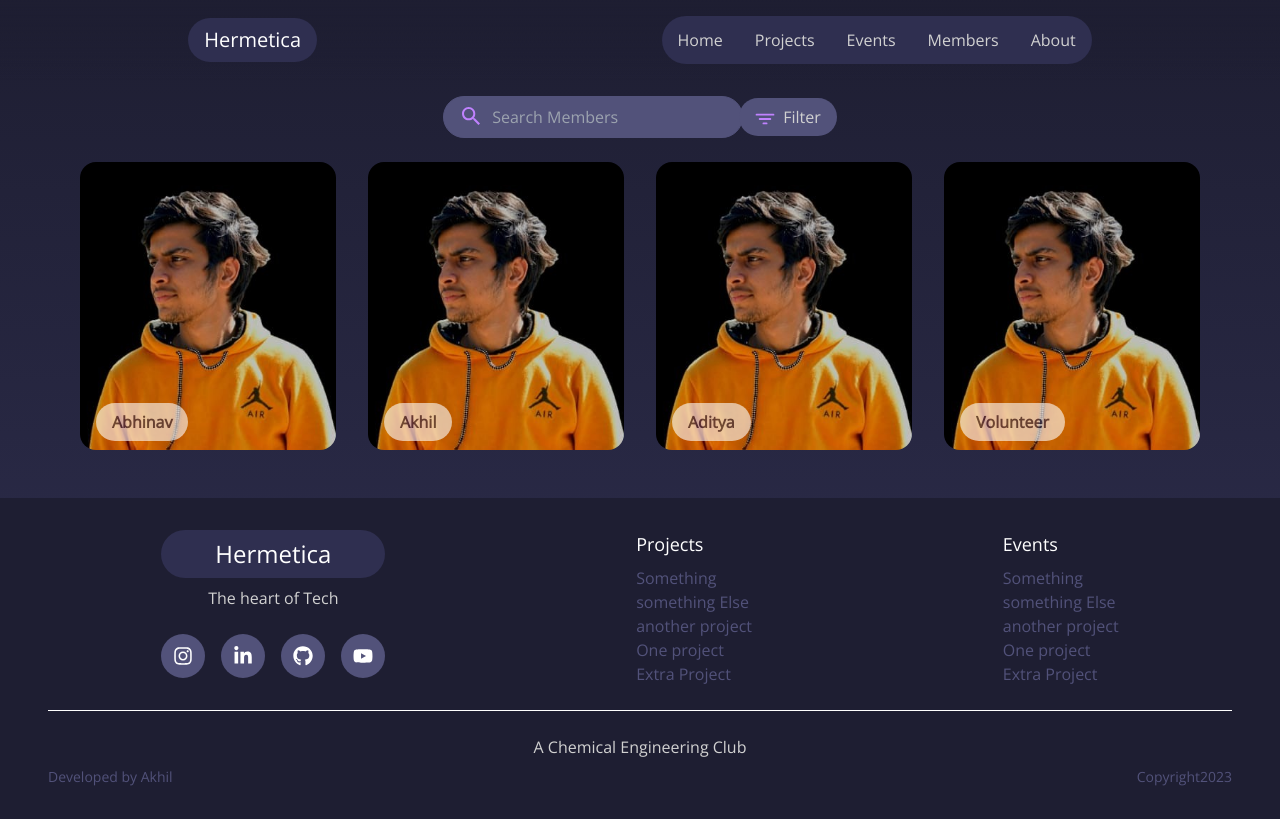
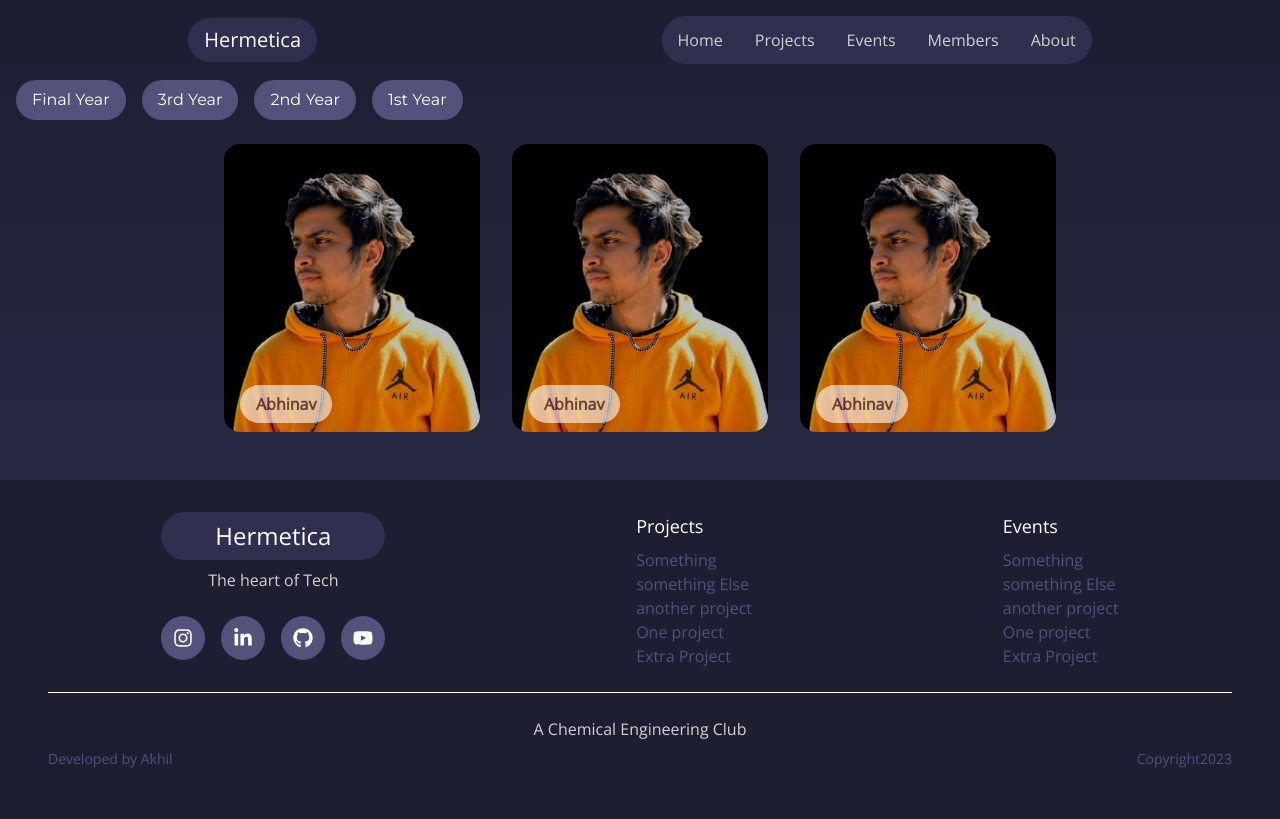
Before and after one commit to akhil683/Akhil_Portfolio, a React (Vite) app in the folder hermetica/: page /members in a window 1280 px wide. Built offline with nearby package versions, Linux system fonts and the light colour scheme.

Commit message:
created loader, filter member

```diff
--- a/hermetica/package.json
+++ b/hermetica/package.json
@@ -10,6 +10,7 @@
     "preview": "vite preview"
   },
   "dependencies": {
+    "@lottiefiles/react-lottie-player": "^3.5.3",
     "framer-motion": "^10.17.6",
     "react": "^18.2.0",
     "react-dom": "^18.2.0",
--- a/hermetica/src/App.jsx
+++ b/hermetica/src/App.jsx
@@ -1,7 +1,10 @@
-import React, { lazy, Suspense } from 'react';
+import React, { lazy, Suspense, useEffect, useState } from 'react';
 import { Routes, Route, useNavigate } from 'react-router-dom'
 import { ErrorBoundary } from 'react-error-boundary'
-import ErrorFallback from './components/ErrorFallback'
+import ErrorFallback from './components/ErrorFallback';
+
+import { TailSpin } from 'react-loader-spinner';
+import { Player } from '@lottiefiles/react-lottie-player';
 
 const About = lazy(() => import('./routes/About'))
 const Members = lazy(() => import('./routes/Members'))
@@ -15,7 +18,34 @@ import Footer from './components/Footer'
 import Header from './components/Header'
 // import Svg from './components/Svg';
 
+const Loader = () => {
+  return (
+    <div className='h-[90vh] flex justify-center items-center'>
+      <TailSpin
+      visible={true}
+      height="80"
+      width="80"
+      color="#c082ff"
+      ariaLabel="tail-spin-loading"
+      radius="2"
+      wrapperStyle={{}}
+      wrapperClass=""
+      />
+    </div>
+  )
+}
+
 const App = () => {
+
+  const [ isLoading, setIsLoading ] = useState(true);
+
+  useEffect(() => {
+    const timer = setTimeout(() => {
+      setIsLoading(false);
+    }, 5000);
+    return () => clearTimeout(timer);
+  })
+
   const navigate = useNavigate();
   const Data = {
     "Project": [
@@ -98,6 +128,24 @@ const App = () => {
           Image: "Something",
         },
         {
+          id: 5,
+          name: "Abhinav",
+          year: "Final Year",
+          Position: "Something",
+          Instagram: "Instagram",
+          LinkedIn: "linked in",
+          Image: "Something",
+        },
+        {
+          id: 6,
+          name: "Abhinav",
+          year: "Final Year",
+          Position: "Something",
+          Instagram: "Instagram",
+          LinkedIn: "linked in",
+          Image: "Something",
+        },
+        {
           id: 2,
           name: "Akhil",
           year: "Second Year",
@@ -109,7 +157,7 @@ const App = () => {
         {
           id: 3,
           name: "Aditya",
-          year: "Thrid Year",
+          year: "Third Year",
           Position: "Club Coordinator",
           Instagram: "Instagram",
           LinkedIn: "linked in",
@@ -128,12 +176,14 @@ const App = () => {
   }
   const { Project, Event, Member } = Data;
 
+  if(isLoading) {
+    return <iframe src="https://lottie.host/embed/ffd70ffd-82b2-4282-9a4a-184cbf67cf14/9MYlUbduoT.json" className='w-screen h-screen'></iframe>
+  }
+
   return (
     <div className='bg-gradient-to-b from-mainBg to-iconBg'>
+
       <Header />
-      {/* <div className='w-screen h-screen'>
-        <Svg />
-      </div> */}
       <div className='z-30'>
 
       <Routes>
@@ -143,7 +193,7 @@ const App = () => {
             FallbackComponent={ErrorFallback}
             onReset={() => navigate('/')}
             >
-            <Suspense fallback={<Footer />}>
+            <Suspense fallback={<Loader />}>
               <Home />
             </Suspense>
           </ErrorBoundary>}
@@ -154,7 +204,7 @@ const App = () => {
             FallbackComponent={ErrorFallback}
             onReset={() => navigate('/')}
             >
-            <Suspense fallback={<Footer />}>
+            <Suspense fallback={<Loader />}>
               <About />
             </Suspense>
           </ErrorBoundary>}
@@ -165,7 +215,7 @@ const App = () => {
             FallbackComponent={ErrorFallback}
             onReset={() => navigate('/')}
             >
-            <Suspense fallback={<Footer />}>
+            <Suspense fallback={<Loader />}>
               <Projects Projects={Project} />
             </Suspense>
           </ErrorBoundary>}
@@ -176,7 +226,7 @@ const App = () => {
             FallbackComponent={ErrorFallback}
             onReset={() => navigate('/')}
             >
-            <Suspense fallback={<Footer />}>
+            <Suspense fallback={<Loader />}>
               <Events Events={Event} />
             </Suspense>
           </ErrorBoundary>}
@@ -186,7 +236,7 @@ const App = () => {
             FallbackComponent={ErrorFallback}
             onReset={() => navigate('/')}
             >
-            <Suspense fallback={<Footer />}>
+            <Suspense fallback={<Loader />}>
               <Details data={Data} />
             </Suspense>
           </ErrorBoundary>}
@@ -197,7 +247,7 @@ const App = () => {
             FallbackComponent={ErrorFallback}
             onReset={() => navigate('/')}
             >
-            <Suspense fallback={<Footer />}>
+            <Suspense fallback={<Loader />}>
               <Members Members={Member} />
             </Suspense>
           </ErrorBoundary>}
@@ -208,15 +258,16 @@ const App = () => {
             FallbackComponent={ErrorFallback}
             onReset={() => navigate('/')}
             >
-            <Suspense fallback={<Footer />}>
+            <Suspense fallback={<Loader />}>
               <NoPage />
             </Suspense>
           </ErrorBoundary>}
           />
 
       </Routes>
-          </div>
-      <Footer />
+    </div>
+
+    <Footer />
     </div>
   )
 }
--- a/hermetica/src/components/Header.jsx
+++ b/hermetica/src/components/Header.jsx
@@ -63,8 +63,9 @@ const Header = () => {
       </div>
 
     </nav>
-
-    <MobileMenu control={control} />
+    <div onClick={() => setShowMenu(false)} className='sm:hidden fixed top-20 right-0 text-lg bg-violet bg-transparent z-30'>
+      <MobileMenu control={control} />
+    </div>
     </>
   )
 }
--- a/hermetica/src/components/Hero.jsx
+++ b/hermetica/src/components/Hero.jsx
@@ -6,7 +6,7 @@ import HeroImg from '../assets/profile.jpg';
 const Hero = () => {
 
   return (
-  <div className='min-h-[92vh] flex  gap-6 max-sm:flex-col justify-center items-center'>
+  <div className='min-h-[92vh] flex mx-8  gap-6 max-sm:flex-col justify-center items-center'>
 
       <div className='m-6'>
         <h1 className='text-4xl md:text-6xl mb-4'>This is <span className=' text-violet'>Hermetica</span></h1>
@@ -14,7 +14,7 @@ const Hero = () => {
       </div>
 
       <motion.div
-        className='m-6 sm:w-[400px] w-[350px] h-[400px] rounded-2xl overflow-hidden'
+        className='m-12 sm:w-[400px] w-full h-[380px] rounded-2xl overflow-hidden'
         drag
         dragConstraints={{
           right: 20,
--- a/hermetica/src/components/MemberCard.jsx
+++ b/hermetica/src/components/MemberCard.jsx
@@ -59,7 +59,7 @@ const MemberCard = ({ member }) => {
             //   scale: scrollYProgress,
             //   opacity: scrollYProgress,
             // }}
-          className='relative group overflow-hidden hover:shadow-lg duration-500 hover:scale-105 hover:shadow-iconbgHover'
+          className='relative group overflow-hidden hover:shadow-lg duration-500 hover:shadow-iconbgHover'
           >
           <div className='absolute flex gap-2 left-2 top-12 z-20 group-hover:top-2 opacity-0 group-hover:opacity-100 duration-500'>
             <span className='p-3 text-xl hover:bg-iconBg rounded-full bg-iconbgHover hover:text-violet hover:shadow-iconbgHover hover:shadow-md hover:scale-110 cursor-pointer duration-300'><FaInstagram /></span>
@@ -69,27 +69,11 @@ const MemberCard = ({ member }) => {
             <span className='px-4 py-2 rounded-full bg-mainText duration-200 opacity-60 group-hover:opacity-100'>{name}</span>
             <p className='px-4 py-2 mt-6 group-hover:mt-4 rounded-full bg-mainText duration-500 opacity-100 group-hover:opacity-100'>{Position}</p>
           </div>
-          <div className='sm:w-64 w-full sm:h-72 bg-violet rounded-2xl overflow-hidden'>
+          <div className='sm:w-64 w-full sm:h-72 rounded-2xl overflow-hidden'>
             <img className='w-full sm:h-full object-cover group-hover:scale-125 duration-500' src={Img} alt="" />
           </div>
         </motion.div>
-{/*
-        <motion.div
-        className='w-56 mt-6 fixed font-semibold max-sm:hidden'
-        style={{left: smoothMouse.x, top: smoothMouse.y}}
-        >
-        <div className='flex gap-4 text-center'>
-        <div className='w-10 bg-transparent border-2 border-mainText rounded-full'></div>
-        <p className='py-2 px-6 rounded-full bg-mainText text-mainBg'>{name}</p>
-        </div>
-        <div className='pt-2 backdrop-blur-md mt-4 bg-iconbgHover rounded-md'>
-        <div className='p-2 bg-iconBg rounded'>
-        <span>{position}</span>
-        <p className=' font-normal text-sm leading-tight text-subMainText text-justify'>Lorem ipsum dolor sit amet, consectetur adipisicing elit. Aut accusamus temporibus ratione minus? Natus sit id earum inventore commodi, repellat aliquam dicta pariatur omnis ex aut labore nesciunt consetur ut?</p>
-        </div>
-        </div>
-      </motion.div> */}
-      </div>
+    </div>
   )
 }
 
--- a/hermetica/src/components/MobileMenu.jsx
+++ b/hermetica/src/components/MobileMenu.jsx
@@ -10,7 +10,6 @@ import { MdOutlineSupervisorAccount, MdEmojiEvents } from "react-icons/md";
 const MobileMenu = ({ control }) => {
 
   return (
-    <div className='sm:hidden fixed top-20 right-0 text-lg bg-violet bg-transparent z-30'>
     <motion.div
       animate={control}
       className='min-w-56 absolute -right-56 mr-0'
@@ -50,7 +49,6 @@ const MobileMenu = ({ control }) => {
         </li>
       </ul>
     </motion.div>
-    </div>
   )
 }
 
--- a/hermetica/src/main.jsx
+++ b/hermetica/src/main.jsx
@@ -5,12 +5,14 @@ import App from './App.jsx'
 import { BrowserRouter } from 'react-router-dom'
 import './index.css'
 import ClubProvider from './Context/hermetica.context.jsx'
+import ScrollToTop from './routes/ScrollToTop.jsx'
 
 
 ReactDOM.createRoot(document.getElementById('root')).render(
   <React.StrictMode>
     <ClubProvider>
       <BrowserRouter>
+        <ScrollToTop />
         <App />
       </BrowserRouter>
     </ClubProvider>
--- a/hermetica/src/routes/Home.jsx
+++ b/hermetica/src/routes/Home.jsx
@@ -2,12 +2,14 @@ import React from 'react'
 import Hero from '../components/Hero'
 import CcImage from '../assets/profile.jpg';
 import { motion } from 'framer-motion'
+
 const Home = () => {
   return (
     <>
       <Hero />
 
       <div className='p-6 pb-12 sm:h-screen bg-iconBg'>
+
         <h2 className='text-center sm:text-5xl text-3xl my-12 font-popppins'><span className='text-violet'>Club</span> Co-ordinators</h2>
 
         <div className='flex max-sm:flex-col max-sm:gap-12 justify-around'>
--- a/hermetica/src/routes/Members.jsx
+++ b/hermetica/src/routes/Members.jsx
@@ -1,61 +1,30 @@
-import React, { useState, useEffect } from 'react';
-import { Link } from 'react-router-dom';
-// commit error add
-import Profile from '../assets/profile.jpg';
+import React, { useState } from 'react';
+// import { Link } from 'react-router-dom';
+// import Profile from '../assets/profile.jpg';
 import MemberCard from '../components/MemberCard';
-import Searchbar from '../components/Searchbar';
-
-import { IoFilter } from "react-icons/io5";
 
 const Members = ({ Members }) => {
 
-  const [filterMenu, setFilterMenu ] = useState(false);
-  const [searchField, setSearchField] = useState("");
-  const [searchFilterData, setSearchFilterData] = useState([]);
+  const defaultMembers = Members.filter(member => member.year === "Final Year");
+  const [ filteredMembers, setFilteredMembers ] = useState(defaultMembers);
 
-  useEffect(() => {
-    const SearchFilterData = Members.filter((data) => {
-      return data.name.toLowerCase().includes(searchField);
-    })
-    setSearchFilterData(SearchFilterData);
-  }, [searchField ]);
-
-  const onSearchChange = (e) => {
-    const searchFieldValue = e.target.value.toLowerCase();
-    setSearchField(searchFieldValue);
+  const handleClick = (year) => {
+    const filteredMembers = Members.filter(member => member.year === year);
+    setFilteredMembers(filteredMembers);
   }
 
   return (
     <div className='mt-4 mb-12'>
 
-      <div className='flex justify-center items-center sm:gap-4 gap-2'>
-        <Searchbar
-          onSearchChange={onSearchChange}
-          Placeholder="Members"
-        />
-        <div className='text-center'>
-          <div className='relative'>
-
-
-            <span onClick={() => setFilterMenu(!filterMenu)} className='sm:px-4 px-2 py-2 bg-iconbgHover rounded-full text-subMainText cursor-pointer'>
-              <IoFilter className='inline-block text-violet text-xl mr-2' />Filter
-              </span>
-              <div className={`absolute top-12 right-0 bg-iconbgHover w-[150px] rounded-2xl z-30 ${filterMenu ? "" : "hidden"}`}>
-                  <ul>
-                    <li className='p-2 cursor-pointer'>Final Year</li>
-                    <li className='p-2 cursor-pointer'>Third Year</li>
-                    <li className='p-2 cursor-pointer'>Second Year</li>
-                    <li className='p-2 cursor-pointer'>First Year</li>
-                  </ul>
-              </div>
-
-          </div>
+        <div className='flex flex-wrap mx-4 -mt-16 items-center sm:gap-4 gap-2 max-sm:text-xs font-montserrat fixed z-20'>
+          <button onClick={() => handleClick("Final Year")} className='p-2 cursor-pointer bg-iconbgHover duration-200 hover:bg-violet focus:bg-violet rounded-full px-4'>Final Year</button>
+          <button onClick={() => handleClick("Third Year")} className='p-2 cursor-pointer bg-iconbgHover duration-200 hover:bg-violet focus:bg-violet rounded-full px-4'>3rd Year</button>
+          <button onClick={() => handleClick("Second Year")} className='p-2 cursor-pointer bg-iconbgHover duration-200 hover:bg-violet focus:bg-violet rounded-full px-4'>2nd Year</button>
+          <button onClick={() => handleClick("First Year")} className='p-2 cursor-pointer bg-iconbgHover duration-200 hover:bg-violet focus:bg-violet rounded-full px-4'>1st Year</button>
         </div>
 
-      </div>
-
-        <div className='flex flex-wrap justify-center mt-6 gap-8 mx-6'>
-          {searchFilterData.map((member) => {
+        <div className='flex flex-wrap justify-center mt-16 gap-8 mx-8'>
+          {filteredMembers.map((member) => {
             return (
               <MemberCard member={member} key={member.id} />
             )})}
```
Also changed, not shown: hermetica/src/routes/About.jsx (+5 -3 lines), hermetica/src/routes/ScrollToTop.jsx (added, +14 -0 lines), hermetica/tailwind.config.js (+8 -0 lines), 1 other file (tests, documents, lock files or other folders).
